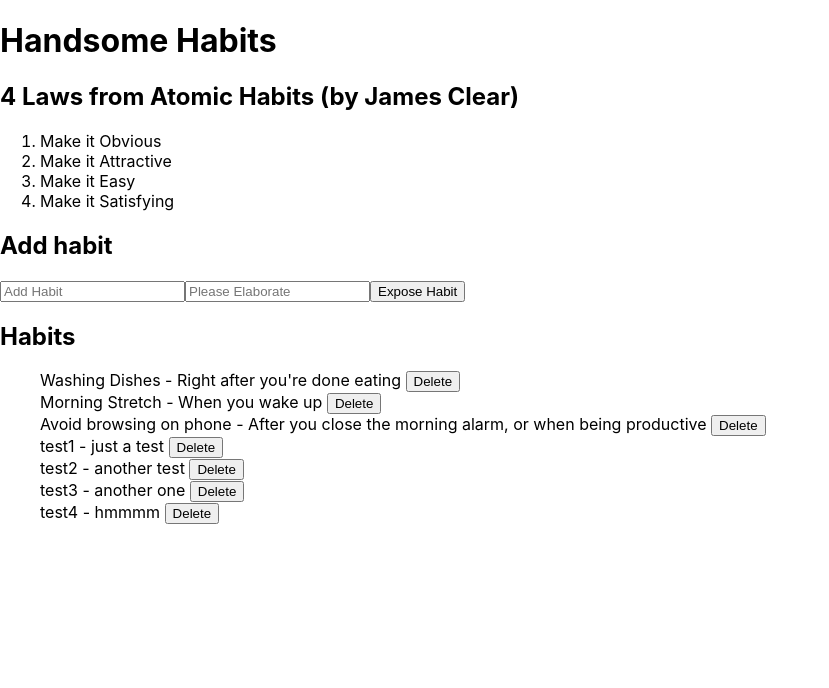
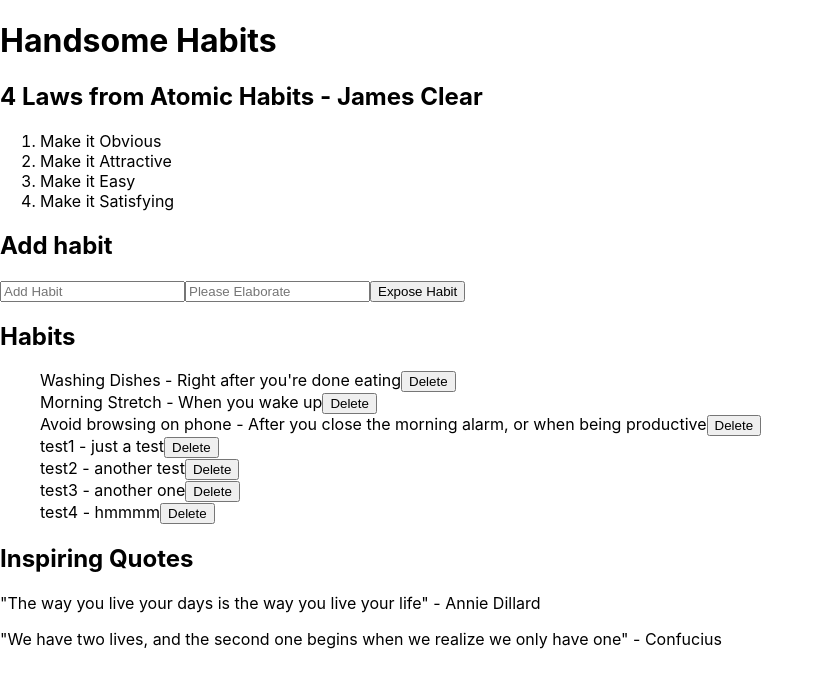
Before and after one commit to quentalala/habits, a React (Create React App) app: page / in a window 1280 px wide. Shown: the top 688 px of the page, without its empty margins (0-829 px from the left). Built offline with nearby package versions, Linux system fonts and the light colour scheme; data requests are answered from the project's data file.

Commit message:
Remove redundant setState function, caused key err

```diff
--- a/src/App.js
+++ b/src/App.js
@@ -8,9 +8,9 @@
   const [newDescription, setNewDescription] = useState("");
 
   useEffect(() => {
-    console.log("effect");
+    // console.log("effect");
     accessHabits.getAll().then((initialHabits) => {
-      console.log("promise fulfilled");
+      // console.log("promise fulfilled");
       setHabits(initialHabits);
     });
   }, []);
@@ -20,7 +20,6 @@
     const habitObject = {
       name: newHabit,
       description: newDescription,
-      // id: habits.length + 1,
     };
 
     accessHabits.create(habitObject).then((returnedHabit) => {
@@ -28,10 +27,7 @@
       setNewHabit("");
       setNewDescription("");
     });
-
-    setHabits(habits.concat(habitObject));
-    setNewHabit("");
-    setNewDescription("");
+    console.log(habits);
   };
 
   const handleHabitChange = (e) => {
@@ -56,7 +52,7 @@
   const displayHabits = habits.map((habit) => {
     return (
       <li key={habit.id}>
-        {habit.name} - {habit.description}{" "}
+        {habit.name} - {habit.description}
         <button onClick={() => handleDeleteHabit(habit.id)}>Delete</button>
       </li>
     );
@@ -64,10 +60,10 @@
 
   return (
     <div className="container">
-      <h1>Handsome Habits</h1>
+      <h1 className="title">Handsome Habits</h1>
 
-      <div>
-        <h2>4 Laws from Atomic Habits (by James Clear)</h2>
+      <div className="habit-laws">
+        <h2>4 Laws from Atomic Habits - James Clear</h2>
         <ol>
           <li>Make it Obvious</li>
           <li>Make it Attractive</li>
@@ -94,7 +90,7 @@
       <h2>Habits</h2>
       <ul>{displayHabits}</ul>
 
-      {/* <div>
+      <div>
         <h2>Inspiring Quotes</h2>
         <p>
           "The way you live your days is the way you live your life" - Annie
@@ -104,15 +100,12 @@
           "We have two lives, and the second one begins when we realize we only
           have one" - Confucius
         </p>
-      </div> */}
+      </div>
     </div>
   );
 }
 
 export default App;
 
-// As of now, the new 'habits' that you add from the input don't save to the
-// local storage
-
 // run JSON server with the command below
 // npx json-server --watch db.json --port 3001
```
